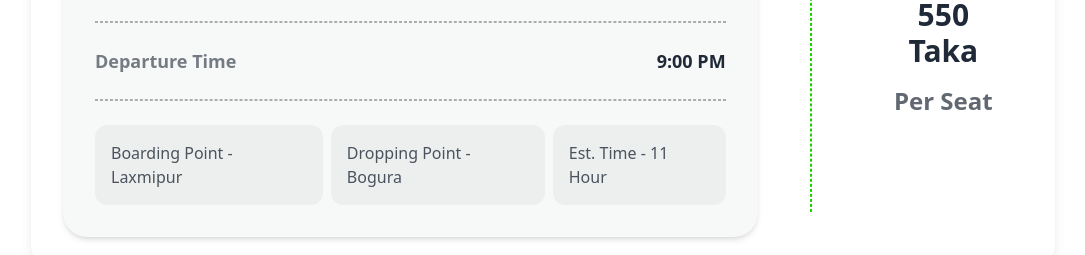
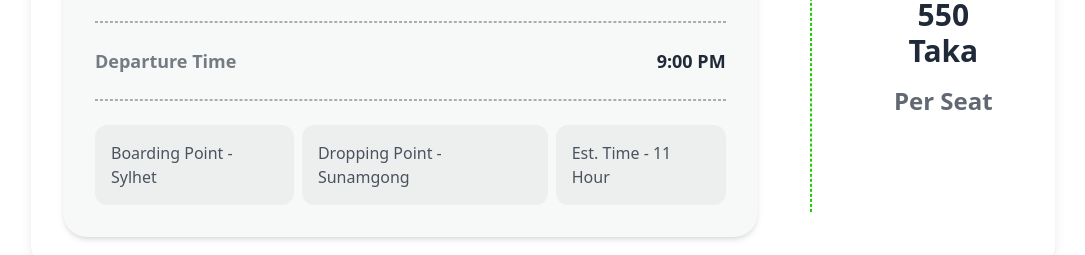
Before and after one commit to Basit612/assignmmet5, a plain HTML site: page index.html in a window 1280 px wide. Shown: the part 1783-2038 px from the top of the page, without its empty margins (97-1182 px from the left). Drawn offline with nearby package versions, Linux system fonts and the light colour scheme.

Commit message:
finhes the all code

```diff
--- a/index.html
+++ b/index.html
@@ -141,8 +141,8 @@
                         </div>
                         <div class="w-full h-[1px] border-dashed border border-black/30"></div>
                         <div class="flex items-center justify-between flex-col lg:flex-row gap-2">
-                            <p class="p-4 text-base font-medium opacity-80 bg-[#0307120D] rounded-xl">Boarding Point - Laxmipur</p>
-                            <p class="p-4 text-base font-medium opacity-80 bg-[#0307120D] rounded-xl">Dropping Point - Bogura</p>
+                            <p class="p-4 text-base font-medium opacity-80 bg-[#0307120D] rounded-xl">Boarding Point - Sylhet</p>
+                            <p class="p-4 text-base font-medium opacity-80 bg-[#0307120D] rounded-xl">Dropping Point - Sunamgong</p>
                             <p class="p-4 text-base font-medium opacity-80 bg-[#0307120D] rounded-xl">Est. Time - 11 Hour</p>
                         </div>
                     </div>
```
